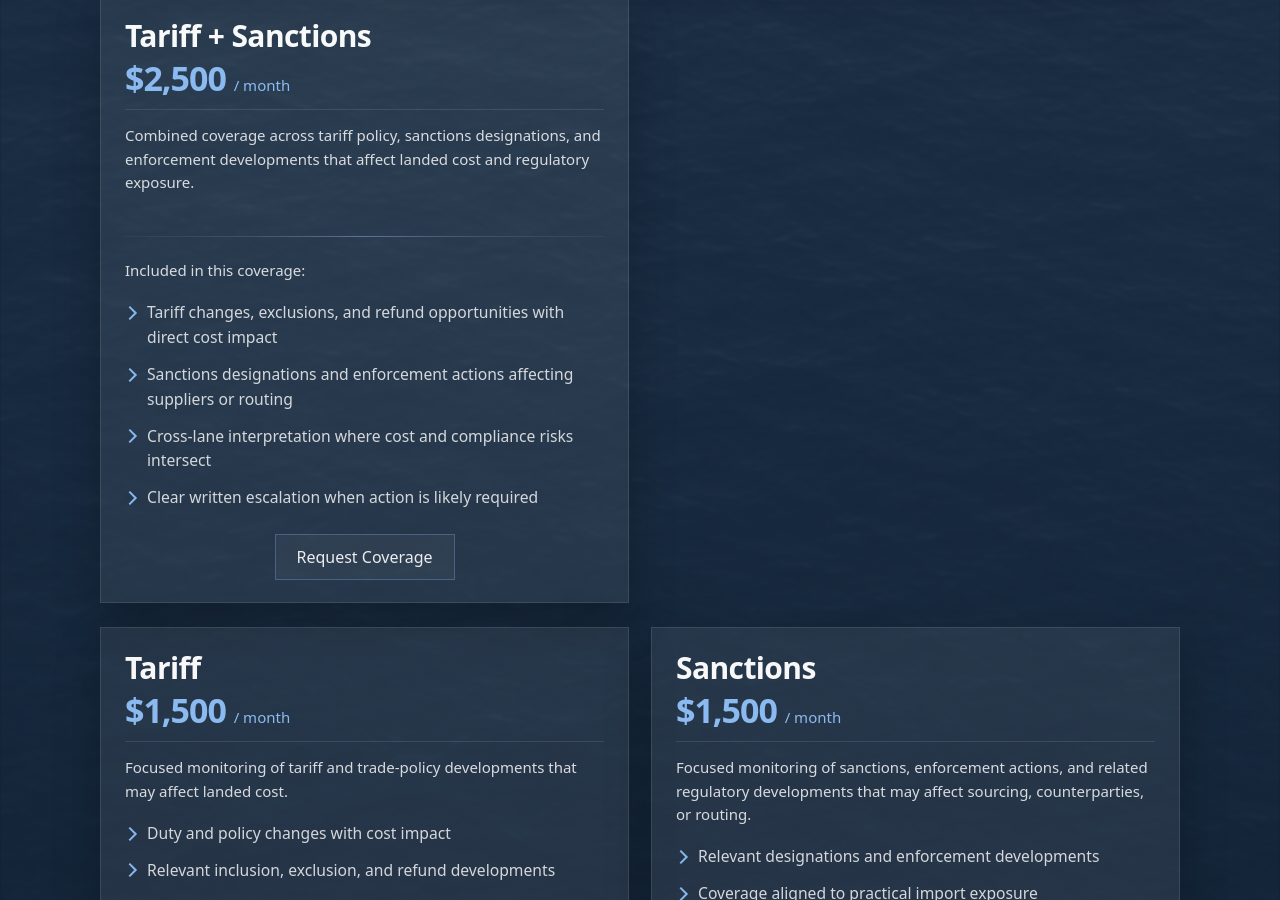
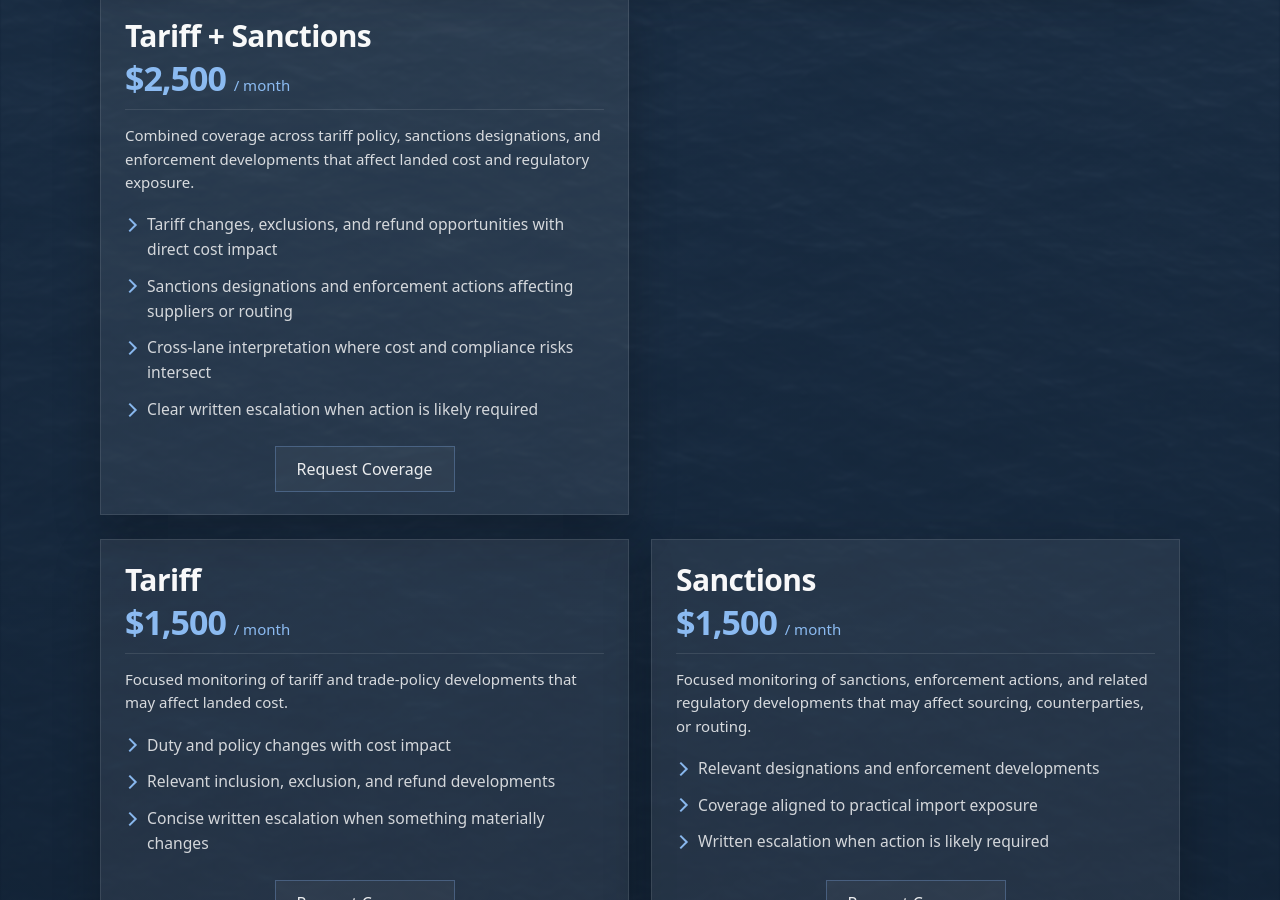
Before and after one commit to importrisk/import-risk-intelligence-site, a Jekyll site: the page built from pricing.html, in a window 1280 px wide and 900 px high, scrolled down 980 px. Built offline with Jekyll 4.4.1, drawn with Linux system fonts in a browser that asks for light colours.

Commit message:
Update pricing card content and remove divider
Removed unnecessary text and divider from pricing card.

```diff
--- a/pricing.html
+++ b/pricing.html
@@ -89,7 +89,7 @@ description: Pricing and scope options for Import Risk Intelligence.
 
       <section class="pricing-combined-row" aria-label="Combined pricing option and support space">
         <div class="pricing-combined-left">
-          <article class="pricing-card pricing-card-secondary pricing-card-combined-standard">
+         <article class="pricing-card pricing-card-secondary pricing-card-combined-standard">
   <div class="pricing-card-head">
     <h3 class="pricing-card-title">Tariff + Sanctions</h3>
     <p class="pricing-card-price">$2,500 <span>/ month</span></p>
@@ -97,12 +97,6 @@ description: Pricing and scope options for Import Risk Intelligence.
 
   <p class="pricing-card-text">
     Combined coverage across tariff policy, sanctions designations, and enforcement developments that affect landed cost and regulatory exposure.
-  </p>
-
-  <div class="pricing-card-divider" aria-hidden="true"></div>
-
-  <p class="pricing-card-text pricing-card-text-included">
-    Included in this coverage:
   </p>
 
   <ul class="pricing-card-list">
```
